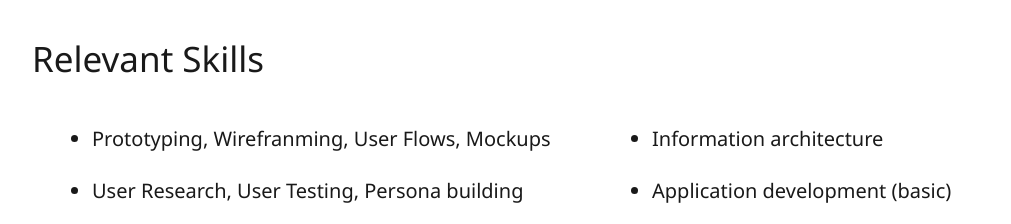
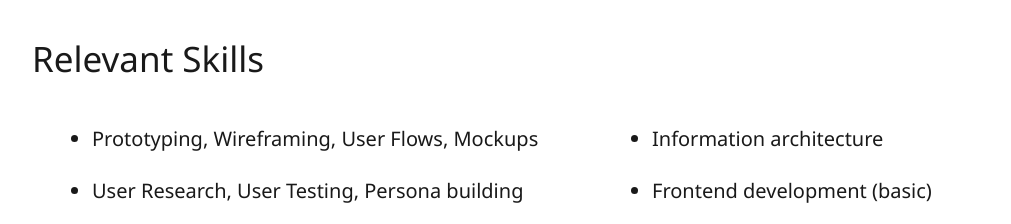
Before and after one commit to CatCh072/portfolio-website-cc, a plain HTML site: page about.html in a window 1280 px wide. Shown: the part 1185-1409 px from the top of the page, without its empty margins (28-1039 px from the left). Drawn offline with nearby package versions, Linux system fonts and the light colour scheme.

Commit message:
create corrections on typos
corrected typos

```diff
--- a/about.html
+++ b/about.html
@@ -102,7 +102,7 @@
                                 <div class="col-md-6 col-lg-7">
                                     <div class="project-wrapper">
                                         <!-- list of skills -->
-                                        <li><p>Prototyping, Wirefranming, User Flows, Mockups</p></li>
+                                        <li><p>Prototyping, Wireframing, User Flows, Mockups</p></li>
                                         <li><p>User Research, User Testing, Persona building</p></li>
                                         <li><p>Agile</p></li>
                                     </div>
@@ -110,7 +110,7 @@
                                 <div class="col-md-6 col-lg-5">
                                     <div class="project-wrapper">
                                         <li><p>Information architecture</p></li>
-                                        <li><p>Application development (basic)</p></li>
+                                        <li><p>Frontend development (basic)</p></li>
                                     </div>
                                 </div>
                             </ul>
```
